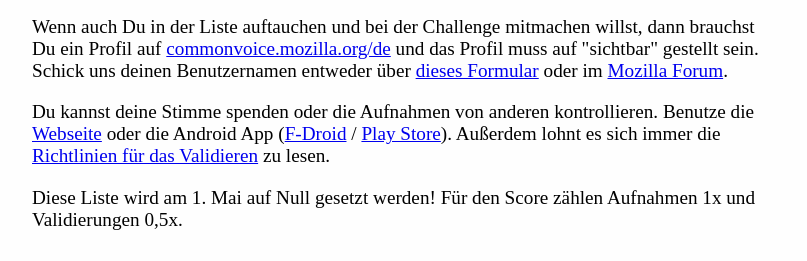
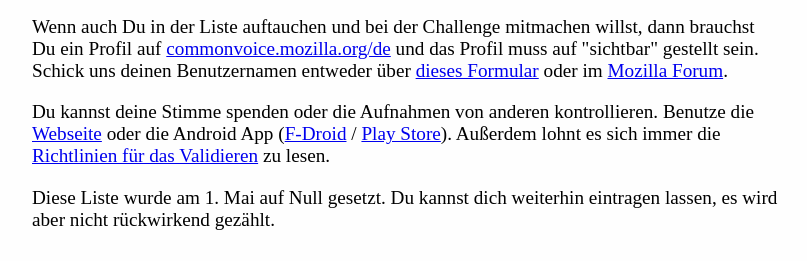
Before and after one commit to 54696d21/CommonVoiceCompetitionDashboard, a Python web app: template templates/indexDE.html in a window 1280 px wide. Shown: the part 801-1062 px from the top of the page, without its empty margins (233-1040 px from the left). Run offline with Jinja, Linux system fonts and the light colour scheme; the template is opened without the code that fills it, so the values that code supplies are empty.

Commit message:
set numbers to zero part3

```diff
--- a/templates/indexDE.html
+++ b/templates/indexDE.html
@@ -110,7 +110,7 @@
       >
       zu lesen.
     </p>
-    <p>Diese Liste wird am 1. Mai auf Null gesetzt werden! Für den Score zählen Aufnahmen 1x und Validierungen 0,5x.</p>
+    <p>Diese Liste wurde am 1. Mai auf Null gesetzt. Du kannst dich weiterhin eintragen lassen, es wird aber nicht rückwirkend gezählt.</p>
 
     <table>
       <tr>
```
